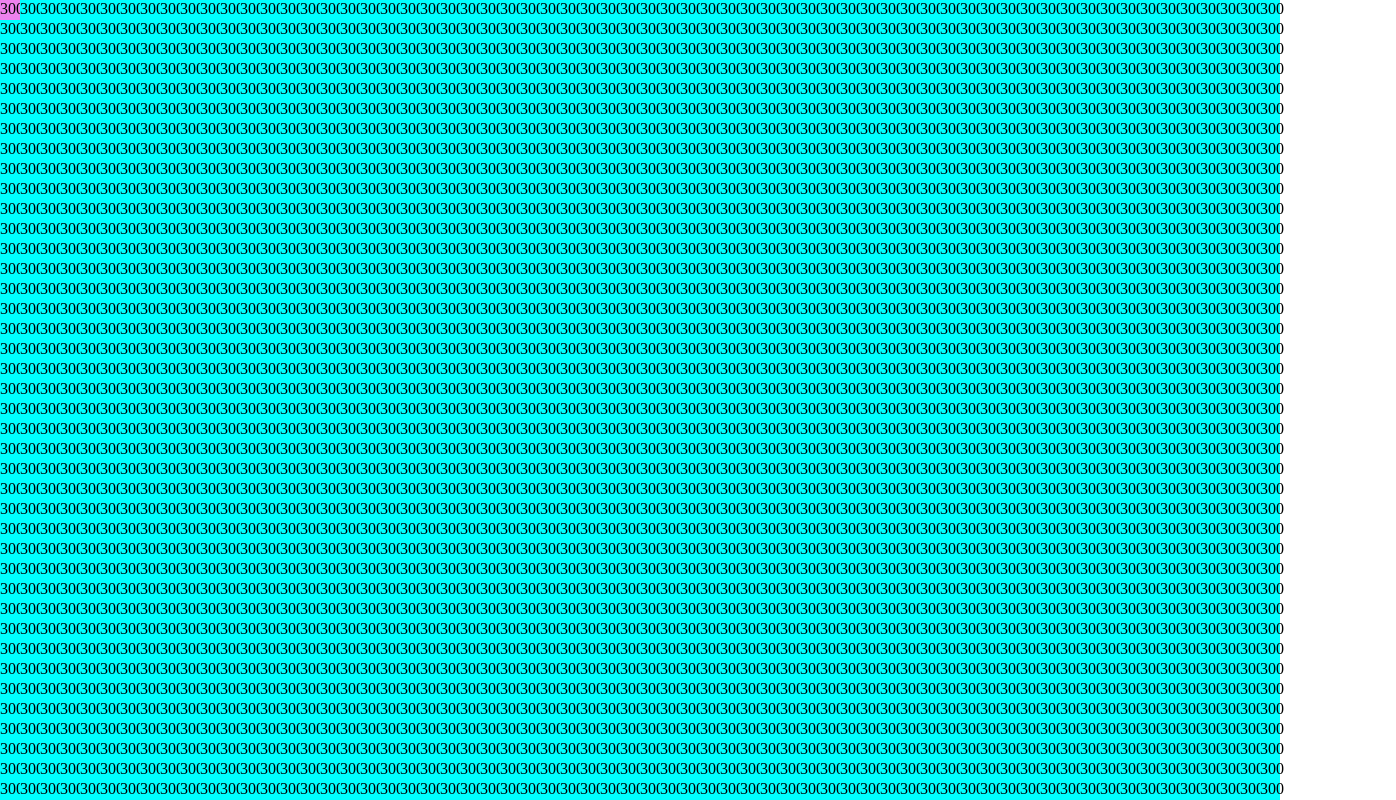
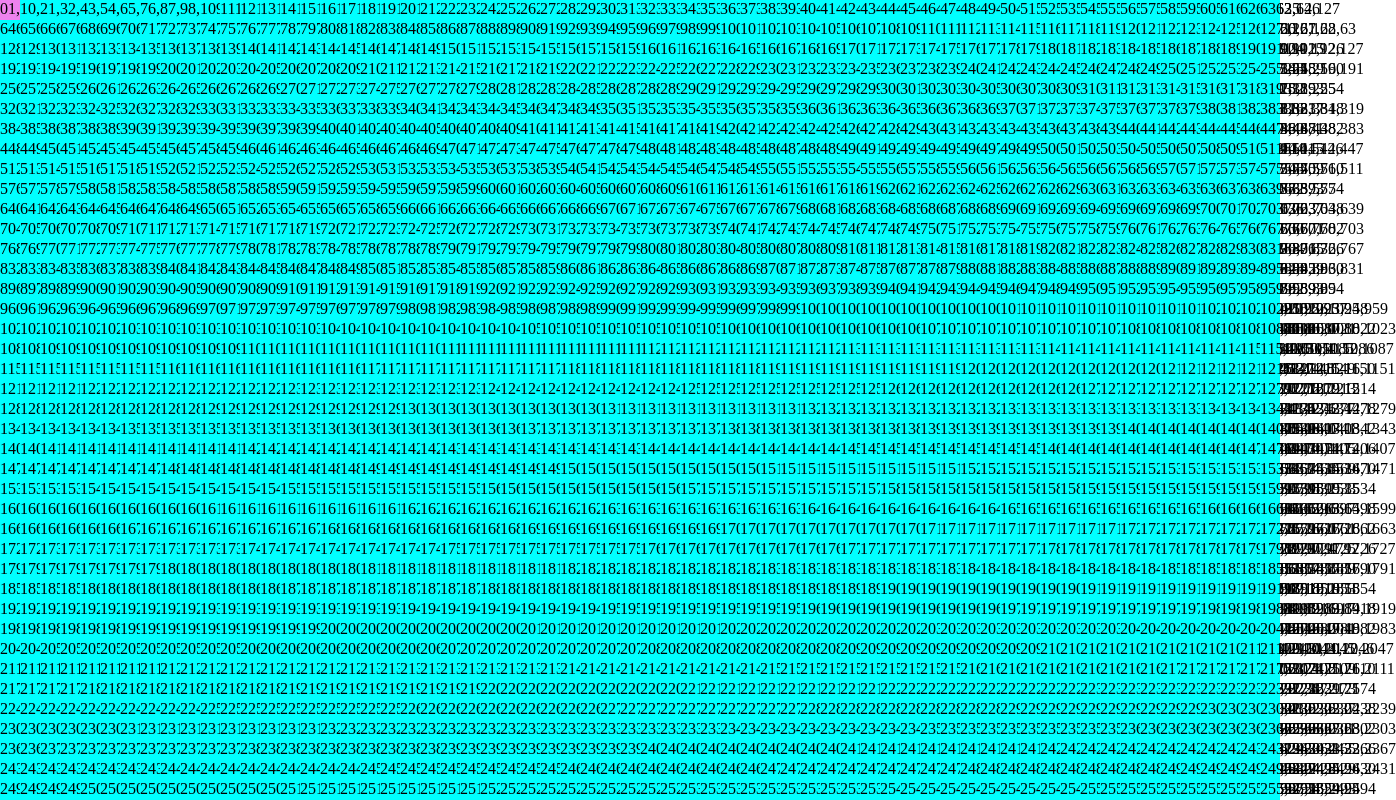
Before and after one commit to projeto-de-algoritmos-2024/Grafos1_Onda, an Angular app in the folder onda/: page / in a window 1280 px wide. Shown: the whole page, 1396 px wide, since content can reach past the window. Built offline with nearby package versions, Linux system fonts and the light colour scheme.

Commit message:
tenta resolver arestas erradas

```diff
--- a/onda/src/app/app.component.html
+++ b/onda/src/app/app.component.html
@@ -1,4 +1,4 @@
 
 @for (no of grafo; track no) {
-  <app-no numerodono="300" tempo="100" tamanho="20"></app-no>
+  <app-no numerodono="{{$index + no}}" tempo="100" tamanho="20"></app-no>
 }
```
Also changed, not shown: onda/src/app/app.component.ts (+6 -6 lines).
